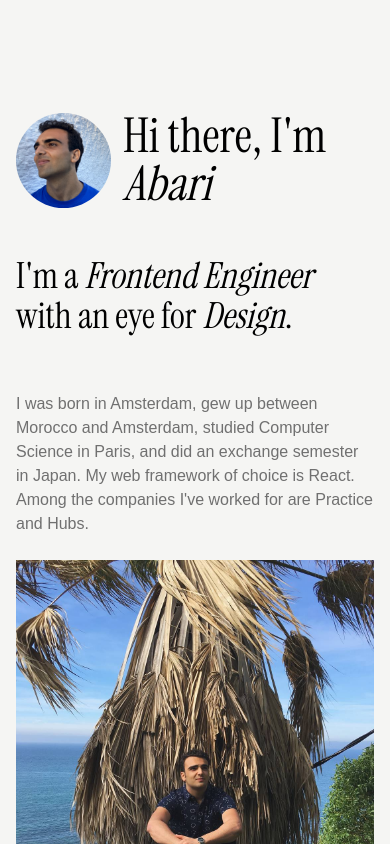
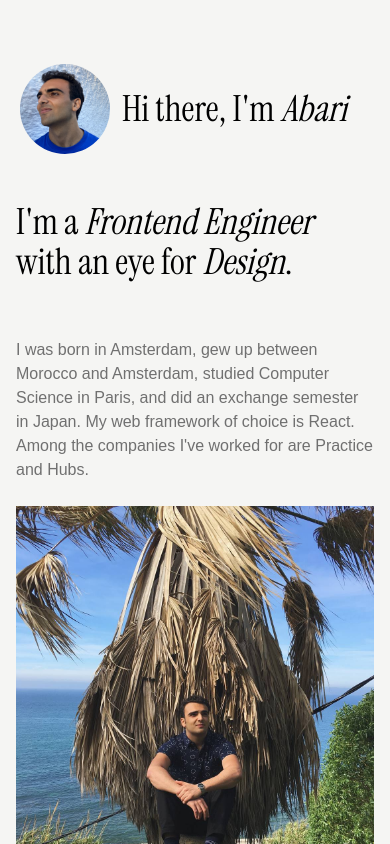
Before and after one commit to byabari/byabari, a Next.js app: page / in a window 390 px wide. Shown: the top 844 px of the page. Built offline with nearby package versions, Linux system fonts and the light colour scheme; a web font is replaced by a local one.

Commit message:
update layout.js and page.js

```diff
--- a/app/layout.js
+++ b/app/layout.js
@@ -40,7 +40,6 @@ export default function RootLayout({ children }) {
         <div className="w-full max-w-[700px] p-4">
           <main className="pb-44">{children}</main>
           <footer className="flex items-center justify-between">
-            <div className="text-xs font-light">© 2024</div>
             <div className="flex items-center gap-x-3">
               {[
                 {
@@ -68,7 +67,6 @@ export default function RootLayout({ children }) {
                   <Image
                     src={link.src}
                     alt={`${link.text} logo`}
-                    className="invert"
                     width={12}
                     height={12}
                     priority
@@ -76,6 +74,7 @@ export default function RootLayout({ children }) {
                 </a>
               ))}
             </div>
+            <div className="text-xs font-light">© 2024</div>
           </footer>
         </div>
       </body>
--- a/app/page.js
+++ b/app/page.js
@@ -36,23 +36,19 @@ export const metadata = {
 
 export default function HomePage() {
   return (
-    <div className="flex flex-col justify-center mt-24">
-      <div className="flex items-center ">
+    <div className="flex flex-col justify-center ">
+      <div className="flex items-center mt-12 sm:mt-24 mb-12">
         <Image
-          className="rounded-full inline mr-3"
-          width={95}
+          className="rounded-full inline ml-1 mr-3"
+          width={90}
           height={4}
           src="/abari.jpg"
         />
-        <h1 className={instrumentSerif.className + " text-5xl"}>
+        <h1 className={instrumentSerif.className + " text-4xl sm:text-5xl"}>
           Hi there, I'm <span className="italic leading-tighter">Abari</span>
         </h1>
       </div>
-      <h2
-        className={
-          instrumentSerif.className + " text-4xl sm:text-5xl mt-12 mb-14"
-        }
-      >
+      <h2 className={instrumentSerif.className + " text-4xl sm:text-5xl mb-14"}>
         I'm a <span className="italic leading-tighter">Frontend Engineer</span>
         <br />
         with an eye for <span className="italic leading-tighter">Design</span>.
```
